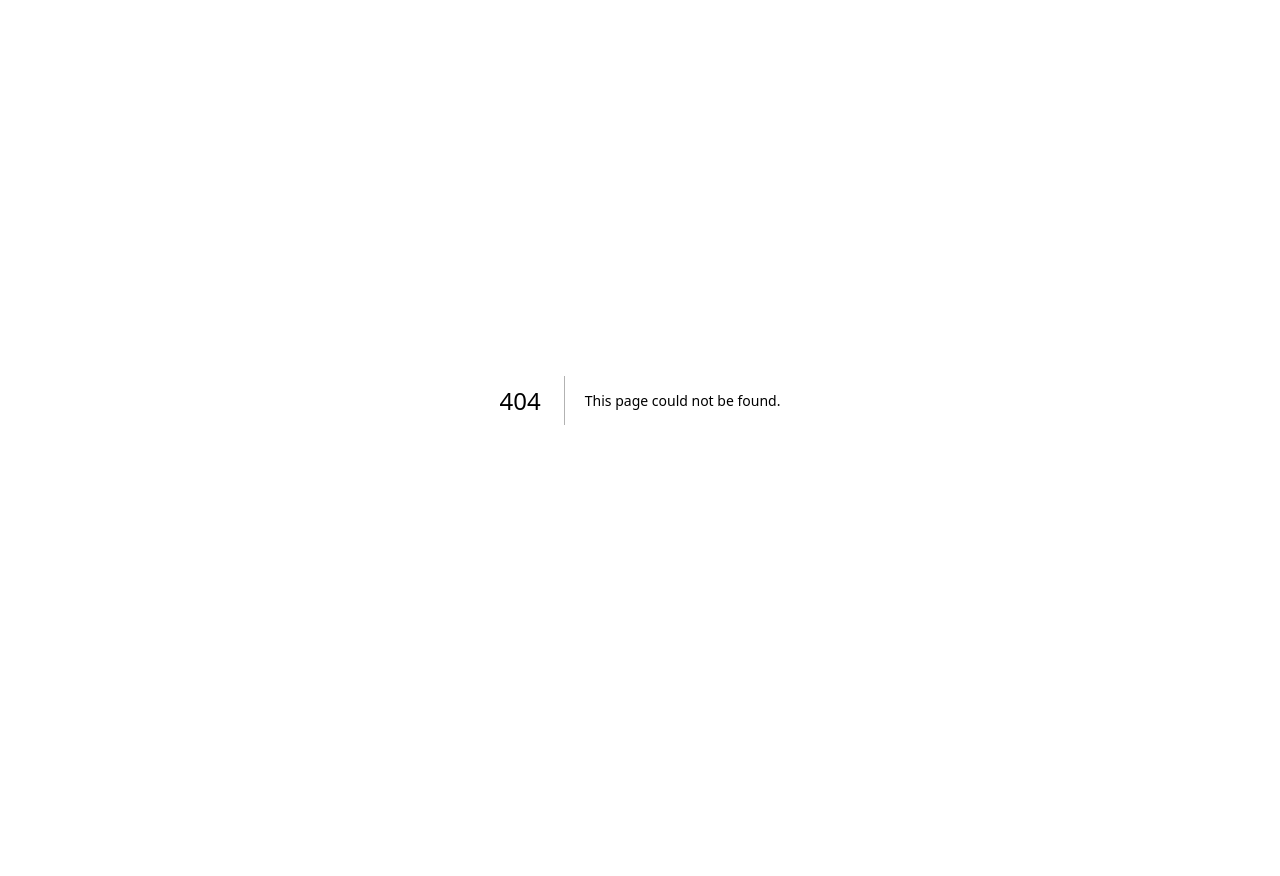
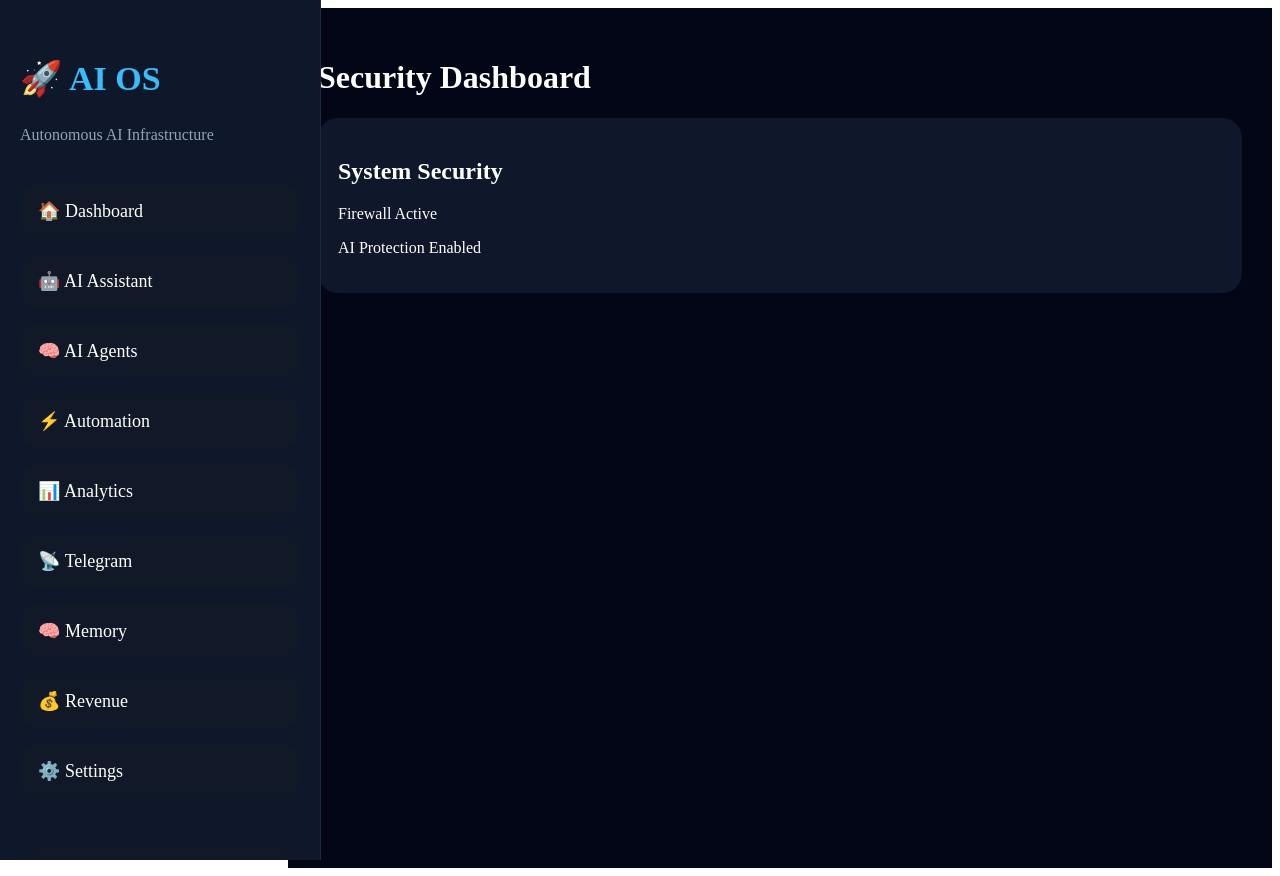
Before and after one commit to snapsparkofficial00-cloud/Ai, a Next.js app: page /security in a window 1280 px wide. Before the commit this address had no page. Before the commit the page ends 800 px from the top, so only its background shows below. Built offline with nearby package versions, Linux system fonts and the light colour scheme.

Commit message:
Create page.tsx

```diff
--- /dev/null
+++ b/app/security/page.tsx
@@ -0,0 +1,34 @@
+import Sidebar from "../components/Sidebar";
+
+export default function SecurityPage() {
+  return (
+    <>
+      <Sidebar />
+
+      <main
+        style={{
+          marginLeft: "280px",
+          minHeight: "100vh",
+          background: "#020617",
+          color: "white",
+          padding: "30px",
+        }}
+      >
+        <h1>Security Dashboard</h1>
+
+        <div
+          style={{
+            marginTop: "20px",
+            background: "#0f172a",
+            padding: "20px",
+            borderRadius: "20px",
+          }}
+        >
+          <h2>System Security</h2>
+          <p>Firewall Active</p>
+          <p>AI Protection Enabled</p>
+        </div>
+      </main>
+    </>
+  );
+}
```
